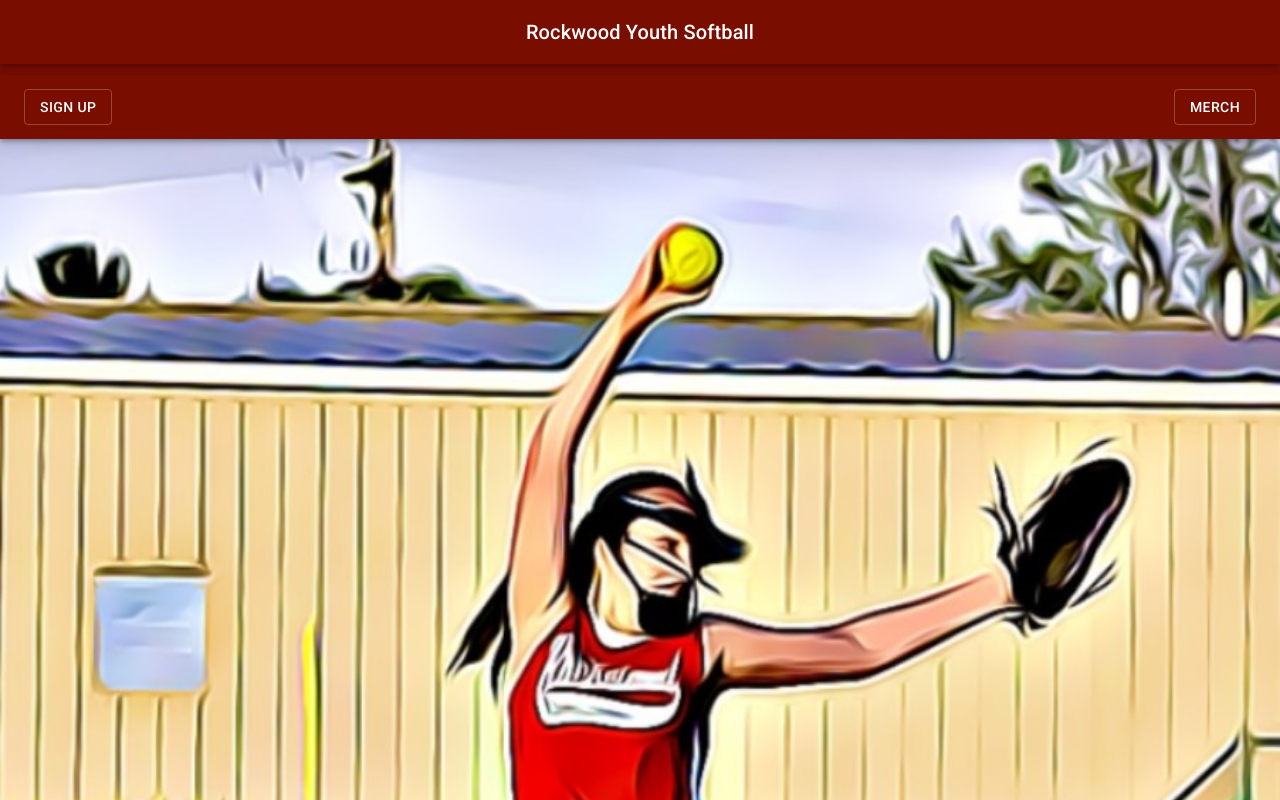
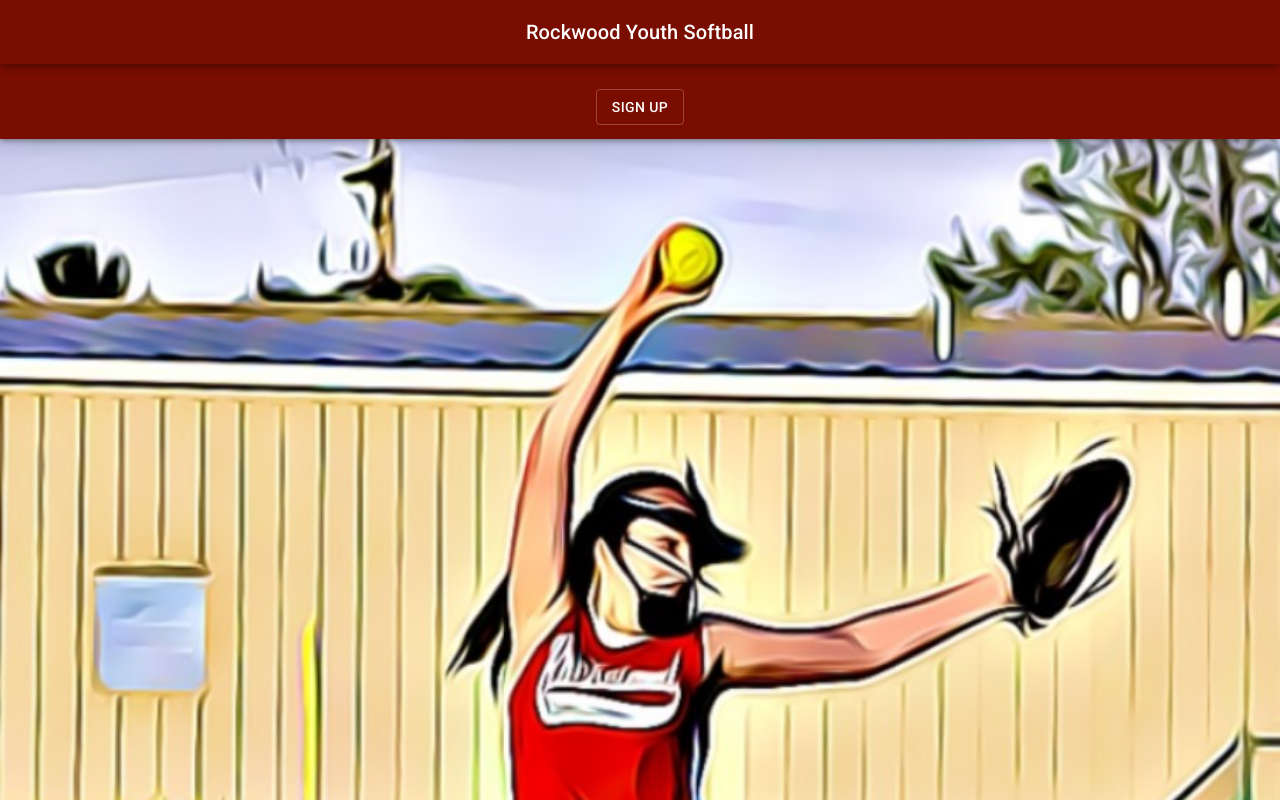
Before and after one commit to JZGaskin/RYS, a Next.js app: page / in a window 1280 px wide. Shown: the top 800 px of the page. Built offline with nearby package versions, Linux system fonts and the light colour scheme.

Commit message:
remove merch

```diff
--- a/components/nav.js
+++ b/components/nav.js
@@ -9,7 +9,7 @@ const useStyles = makeStyles((theme) => ({
   root: {
     display: "flex",
     flexGrow: 1,
-    justifyContent: "space-between",
+    justifyContent: "center",
   },
 }));
 
@@ -23,9 +23,9 @@ export default function NavGrid() {
           <Link href="/signup">
             <Button variant="outlined">Sign Up</Button>
           </Link>
-          <Link href="https://rockwoodsoftball.itemorder.com/sale?fbclid=IwAR27es-gZkpq6xibrp6TDdNd3EHKJMj0pVzuSctGJYEva7QXzg0KsL-XgoA">
+          {/* <Link href="https://rockwoodsoftball.itemorder.com/sale?fbclid=IwAR27es-gZkpq6xibrp6TDdNd3EHKJMj0pVzuSctGJYEva7QXzg0KsL-XgoA">
             <Button variant="outlined">Merch</Button>
-          </Link>
+          </Link> */}
         </Toolbar>
       </AppBar>
     </div>
```
